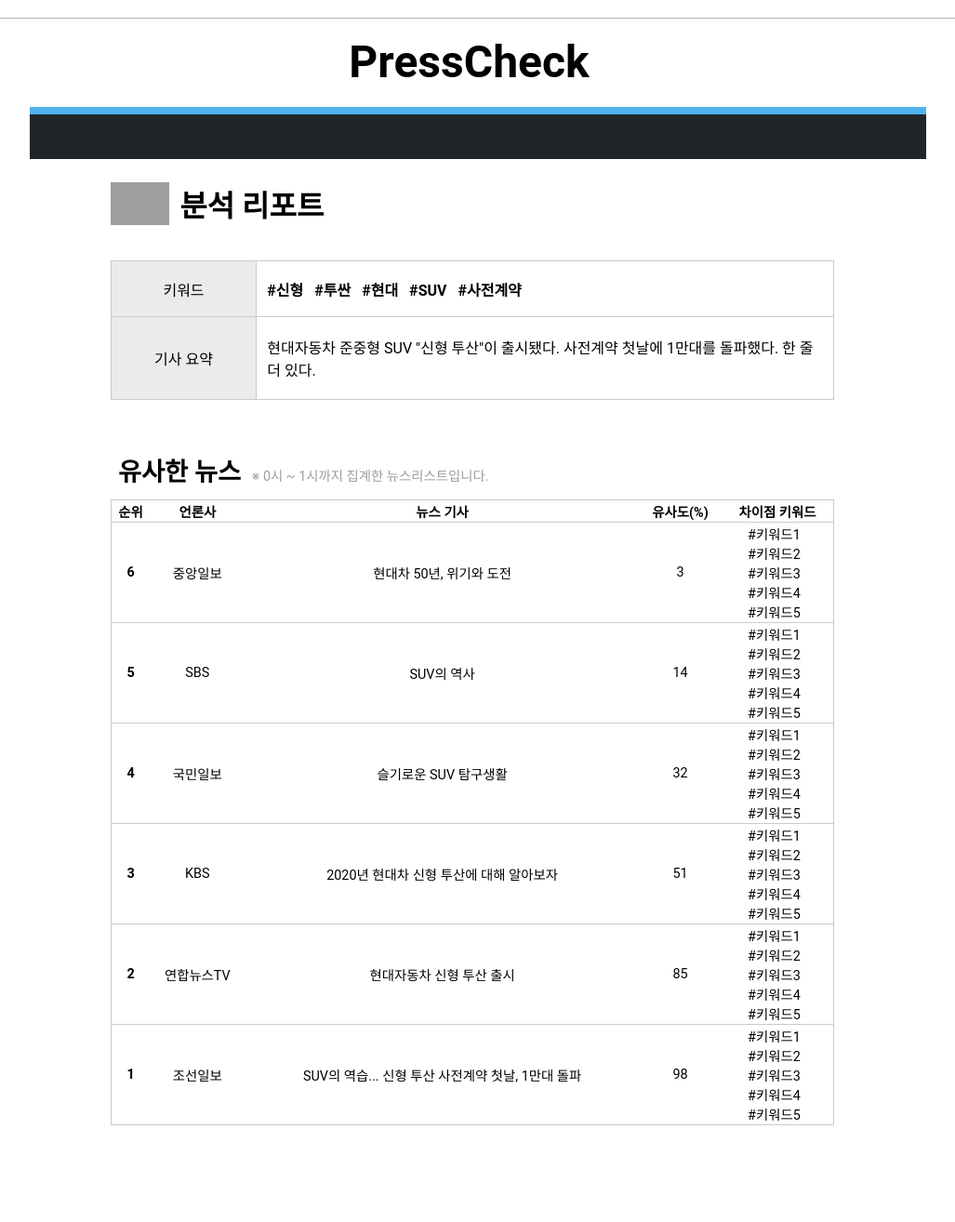
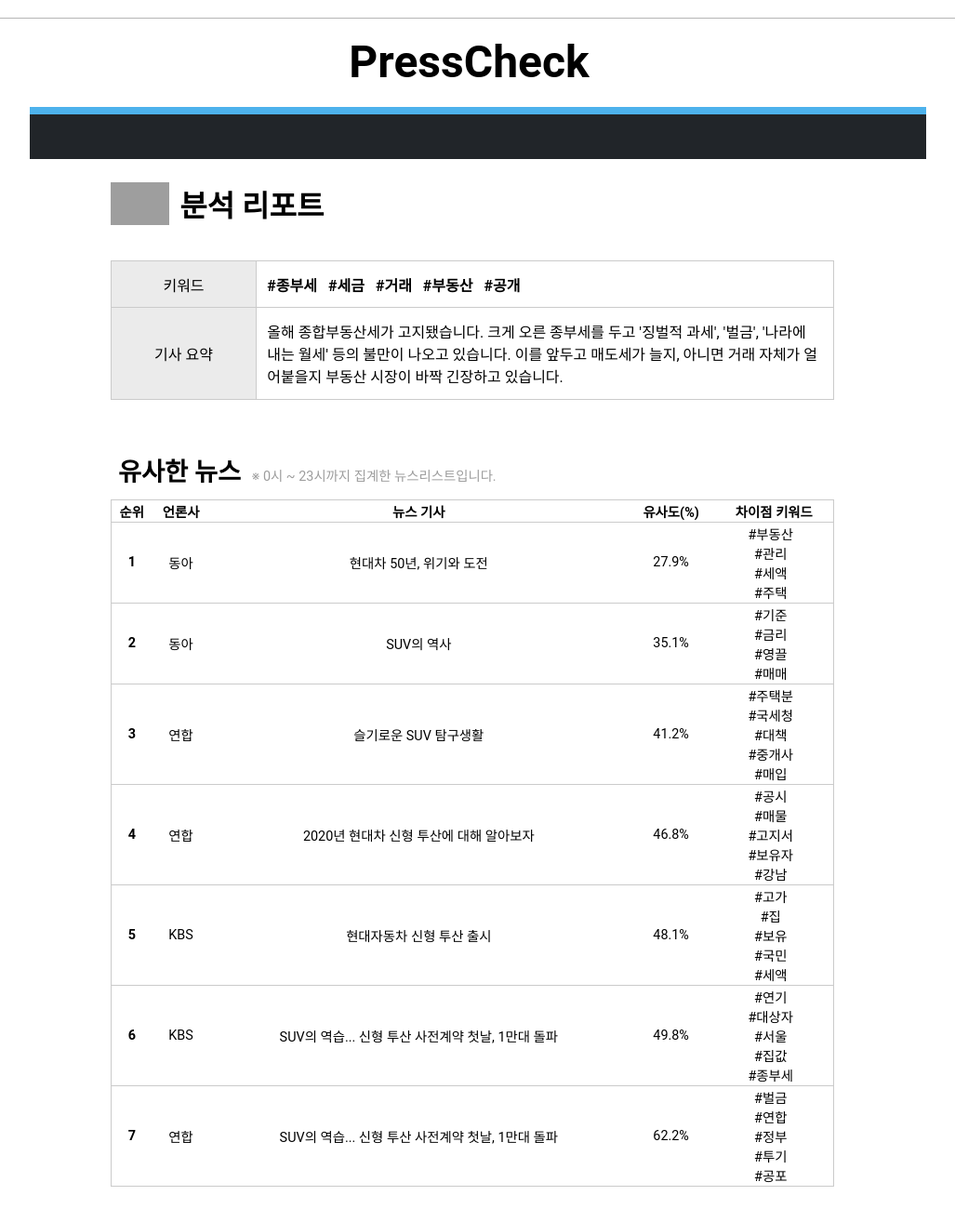
Before and after one commit to reyeon1209/PressCheck, a Python web app: template flask/templates/mail.html in a window 1280 px wide. Shown: the whole page at 93% size, without its empty margins (104-1131 px from the left). Before the commit the page ends 1210 px from the top, so only its background shows below. Run offline with Jinja, Linux system fonts and the light colour scheme; the template is opened without the code that fills it, so the values that code supplies are empty; grey boxes are pictures that could not be loaded.

Commit message:
Today's화면 수정

```diff
--- a/client/src/components/Analyze/SimilarNewsList.js
+++ b/client/src/components/Analyze/SimilarNewsList.js
@@ -9,15 +9,19 @@ class SimilarNewsList extends Component {
     }
 
     render() {
+        var ind = 0;
         const list = (this.props.target_info).map((info, i) => {
+            if (info.similarity > 25) {
+                ind++;
                 return (<SimilarNewsInfo origin_id={info.origin_id}
                                         target_id={info.target_id}
                                         similarity={info.similarity}
-                                    ranking={i+1}
+                                        ranking={ind}
                                         diffKeyword={info.diffKeyword}
                                         press={info.press}
                                         title={info.title}
                         />);
+                }
         });
 
         return (
--- a/client/src/screens/Todays.js
+++ b/client/src/screens/Todays.js
@@ -110,7 +110,7 @@ class Todays extends Component {
                     <div className="today-margin">
                         <div className="today-title mid-margin">시간별 주요 키워드 추이</div>
                         <div>
-                            <KeywordChart data={timeKeywords[this.state.activeTime]} />
+                            <KeywordChart data={timeKeywords[3]} />
                             <div className="chart-right">
                                 <TimeKeyword data={timeKeywords} func={this.timeClickHandler} />
                             </div>
--- a/flask/templates/mail.html
+++ b/flask/templates/mail.html
@@ -33,25 +33,25 @@
                                         <tr style="padding: 1.5% 1.5% 1.5% 1.5%; border: 1px solid #CBCBCB;">
                                             <td class="title-td" style="padding: 1.5% 1.5% 1.5% 1.5%; border: 1px solid #CBCBCB; background-color: #ebebeb; text-align: center; width: 20%;">키워드</td>
                                             <td class="content-td" style="padding: 1.5% 1.5% 1.5% 1.5%; border: 1px solid #CBCBCB; padding-left: 1.5%;">
-                                                <div class="analyze-keyword" style="display: inline-block; font-weight: 600;">#신형&nbsp;&nbsp;</div>
-                                                <div class="analyze-keyword" style="display: inline-block; font-weight: 600;">#투싼&nbsp;&nbsp;</div>
-                                                <div class="analyze-keyword" style="display: inline-block; font-weight: 600;">#현대&nbsp;&nbsp;</div>
-                                                <div class="analyze-keyword" style="display: inline-block; font-weight: 600;">#SUV&nbsp;&nbsp;</div>
-                                                <div class="analyze-keyword" style="display: inline-block; font-weight: 600;">#사전계약&nbsp;&nbsp;</div>
+                                                <div class="analyze-keyword" style="display: inline-block; font-weight: 600;">#종부세&nbsp;&nbsp;</div>
+                                                <div class="analyze-keyword" style="display: inline-block; font-weight: 600;">#세금&nbsp;&nbsp;</div>
+                                                <div class="analyze-keyword" style="display: inline-block; font-weight: 600;">#거래&nbsp;&nbsp;</div>
+                                                <div class="analyze-keyword" style="display: inline-block; font-weight: 600;">#부동산&nbsp;&nbsp;</div>
+                                                <div class="analyze-keyword" style="display: inline-block; font-weight: 600;">#공개&nbsp;&nbsp;</div>
                                             </td>
                                         </tr>
                                         <tr style="padding: 1.5% 1.5% 1.5% 1.5%; border: 1px solid #CBCBCB;"></tr>
                                             <td class="title-td" style="padding: 1.5% 1.5% 1.5% 1.5%; border: 1px solid #CBCBCB; background-color: #ebebeb; text-align: center; width: 20%;">기사 요약</td>
                                             <td class="content-td" style="padding: 1.5% 1.5% 1.5% 1.5%; border: 1px solid #CBCBCB; padding-left: 1.5%;">
                                                 <div class="summary-td">
-                                                    <div>현대자동차 준중형 SUV "신형 투산"이 출시됐다. 사전계약 첫날에 1만대를 돌파했다. 한 줄 더 있다.</div>
+                                                    <div>올해 종합부동산세가 고지됐습니다. 크게 오른 종부세를 두고 '징벌적 과세', '벌금', '나라에 내는 월세' 등의 불만이 나오고 있습니다. 이를 앞두고 매도세가 늘지, 아니면 거래 자체가 얼어붙을지 부동산 시장이 바짝 긴장하고 있습니다.</div>
                                                 </div>
                                             </td>
                                         </tr>
                                     </table>
 
                                     <div class="similar-title" style="display: inline-block; font-size: 1.7rem; margin-left: 1%; font-weight: 600;">유사한 뉴스</div>
-                                    <div class="similar-aggregate" style="display: inline-block; font-size: 0.9rem; margin-left: 1%; color: #9D9D9D;">※ 0시 ~ 1시까지 집계한 뉴스리스트입니다.</div>
+                                    <div class="similar-aggregate" style="display: inline-block; font-size: 0.9rem; margin-left: 1%; color: #9D9D9D;">※ 0시 ~ 23시까지 집계한 뉴스리스트입니다.</div>
                                     <div class="similar-news-list">
                                         <table class="right-botton-table" style="margin: 0 auto; border: 1px solid #CBCBCB; border-collapse:collapse; min-width: 100%; margin-top: 1.5%; margin-bottom: 5%;">
                                             <tr style="border: 1px solid #CBCBCB; text-align: center; font-size: 0.9rem;">
@@ -62,80 +62,91 @@
                                                 <th>차이점 키워드</th>
                                             </tr>
                                             <tr class="similar-news-info" style="border: 1px solid #CBCBCB; text-align: center; font-size: 0.9rem;">
-                                                <td><b>6</b></td>
-                                                <td>중앙일보</td>
+                                                <td><b>1</b></td>
+                                                <td>동아</td>
                                                 <td class="similar-news-info-title" style="padding: 2%;">현대차 50년, 위기와 도전</td>
-                                                <td>3</td>
+                                                <td>27.9%</td>
                                                 <td>
-                                                    <div class="diff-keyword">#키워드1&nbsp;&nbsp;</div>
-                                                    <div class="diff-keyword">#키워드2&nbsp;&nbsp;</div>
-                                                    <div class="diff-keyword">#키워드3&nbsp;&nbsp;</div>
-                                                    <div class="diff-keyword">#키워드4&nbsp;&nbsp;</div>
-                                                    <div class="diff-keyword">#키워드5&nbsp;&nbsp;</div>
+                                                    <div class="diff-keyword">#부동산&nbsp;&nbsp;</div>
+                                                    <div class="diff-keyword">#관리&nbsp;&nbsp;</div>
+                                                    <div class="diff-keyword">#세액&nbsp;&nbsp;</div>
+                                                    <div class="diff-keyword">#주택&nbsp;&nbsp;</div>
+                                                </td>
+                                            </tr>
+                                            <tr class="similar-news-info" style="border: 1px solid #CBCBCB; text-align: center; font-size: 0.9rem;">
+                                                <td><b>2</b></td>
+                                                <td>동아</td>
+                                                <td class="similar-news-info-title" style="padding: 2%;">SUV의 역사</td>
+                                                <td>35.1%</td>
+                                                <td>
+                                                    <div class="diff-keyword">#기준&nbsp;&nbsp;</div>
+                                                    <div class="diff-keyword">#금리&nbsp;&nbsp;</div>
+                                                    <div class="diff-keyword">#영끌&nbsp;&nbsp;</div>
+                                                    <div class="diff-keyword">#매매&nbsp;&nbsp;</div>
+                                                </td>
+                                            </tr>
+                                            <tr class="similar-news-info" style="border: 1px solid #CBCBCB; text-align: center; font-size: 0.9rem;">
+                                                <td><b>3</b></td>
+                                                <td>연합</td>
+                                                <td class="similar-news-info-title" style="padding: 2%;">슬기로운 SUV 탐구생활</td>
+                                                <td>41.2%</td>
+                                                <td>
+                                                    <div class="diff-keyword">#주택분&nbsp;&nbsp;</div>
+                                                    <div class="diff-keyword">#국세청&nbsp;&nbsp;</div>
+                                                    <div class="diff-keyword">#대책&nbsp;&nbsp;</div>
+                                                    <div class="diff-keyword">#중개사&nbsp;&nbsp;</div>
+                                                    <div class="diff-keyword">#매입&nbsp;&nbsp;</div>
+                                                </td>
+                                            </tr>
+                                            <tr class="similar-news-info" style="border: 1px solid #CBCBCB; text-align: center; font-size: 0.9rem;">
+                                                <td><b>4</b></td>
+                                                <td>연합</td>
+                                                <td class="similar-news-info-title" style="padding: 2%;">2020년 현대차 신형 투산에 대해 알아보자</td>
+                                                <td>46.8%</td>
+                                                <td>
+                                                    <div class="diff-keyword">#공시&nbsp;&nbsp;</div>
+                                                    <div class="diff-keyword">#매물&nbsp;&nbsp;</div>
+                                                    <div class="diff-keyword">#고지서&nbsp;&nbsp;</div>
+                                                    <div class="diff-keyword">#보유자&nbsp;&nbsp;</div>
+                                                    <div class="diff-keyword">#강남&nbsp;&nbsp;</div>
                                                 </td>
                                             </tr>
                                             <tr class="similar-news-info" style="border: 1px solid #CBCBCB; text-align: center; font-size: 0.9rem;">
                                                 <td><b>5</b></td>
-                                                <td>SBS</td>
-                                                <td class="similar-news-info-title" style="padding: 2%;">SUV의 역사</td>
-                                                <td>14</td>
-                                                <td>
-                                                    <div class="diff-keyword">#키워드1&nbsp;&nbsp;</div>
-                                                    <div class="diff-keyword">#키워드2&nbsp;&nbsp;</div>
-                                                    <div class="diff-keyword">#키워드3&nbsp;&nbsp;</div>
-                                                    <div class="diff-keyword">#키워드4&nbsp;&nbsp;</div>
-                                                    <div class="diff-keyword">#키워드5&nbsp;&nbsp;</div>
+                                                <td>KBS</td>
+                                                <td class="similar-news-info-title" style="padding: 2%;">현대자동차 신형 투산 출시</td>
+                                                <td>48.1%</td><td>
+                                                    <div class="diff-keyword">#고가&nbsp;&nbsp;</div>
+                                                    <div class="diff-keyword">#집&nbsp;&nbsp;</div>
+                                                    <div class="diff-keyword">#보유&nbsp;&nbsp;</div>
+                                                    <div class="diff-keyword">#국민&nbsp;&nbsp;</div>
+                                                    <div class="diff-keyword">#세액&nbsp;&nbsp;</div>
                                                 </td>
                                             </tr>
                                             <tr class="similar-news-info" style="border: 1px solid #CBCBCB; text-align: center; font-size: 0.9rem;">
-                                                <td><b>4</b></td>
-                                                <td>국민일보</td>
-                                                <td class="similar-news-info-title" style="padding: 2%;">슬기로운 SUV 탐구생활</td>
-                                                <td>32</td>
+                                                <td><b>6</b></td>
+                                                <td>KBS</td>
+                                                <td class="similar-news-info-title" style="padding: 2%;">SUV의 역습... 신형 투산 사전계약 첫날, 1만대 돌파</td>
+                                                <td>49.8%</td>
                                                 <td>
-                                                    <div class="diff-keyword">#키워드1&nbsp;&nbsp;</div>
-                                                    <div class="diff-keyword">#키워드2&nbsp;&nbsp;</div>
-                                                    <div class="diff-keyword">#키워드3&nbsp;&nbsp;</div>
-                                                    <div class="diff-keyword">#키워드4&nbsp;&nbsp;</div>
-                                                    <div class="diff-keyword">#키워드5&nbsp;&nbsp;</div>
+                                                    <div class="diff-keyword">#연기&nbsp;&nbsp;</div>
+                                                    <div class="diff-keyword">#대상자&nbsp;&nbsp;</div>
+                                                    <div class="diff-keyword">#서울&nbsp;&nbsp;</div>
+                                                    <div class="diff-keyword">#집값&nbsp;&nbsp;</div>
+                                                    <div class="diff-keyword">#종부세&nbsp;&nbsp;</div>
                                                 </td>
                                             </tr>
                                             <tr class="similar-news-info" style="border: 1px solid #CBCBCB; text-align: center; font-size: 0.9rem;">
-                                                <td><b>3</b></td>
-                                                <td>KBS</td>
-                                                <td class="similar-news-info-title" style="padding: 2%;">2020년 현대차 신형 투산에 대해 알아보자</td>
-                                                <td>51</td>
+                                                <td><b>7</b></td>
+                                                <td>연합</td>
+                                                <td class="similar-news-info-title" style="padding: 2%;">SUV의 역습... 신형 투산 사전계약 첫날, 1만대 돌파</td>
+                                                <td>62.2%</td>
                                                 <td>
-                                                    <div class="diff-keyword">#키워드1&nbsp;&nbsp;</div>
-                                                    <div class="diff-keyword">#키워드2&nbsp;&nbsp;</div>
-                                                    <div class="diff-keyword">#키워드3&nbsp;&nbsp;</div>
-                                                    <div class="diff-keyword">#키워드4&nbsp;&nbsp;</div>
-                                                    <div class="diff-keyword">#키워드5&nbsp;&nbsp;</div>
-                                                </td>
-                                            </tr>
-                                            <tr class="similar-news-info" style="border: 1px solid #CBCBCB; text-align: center; font-size: 0.9rem;">
-                                                <td><b>2</b></td>
-                                                <td>연합뉴스TV</td>
-                                                <td class="similar-news-info-title" style="padding: 2%;">현대자동차 신형 투산 출시</td>
-                                                <td>85</td><td>
-                                                    <div class="diff-keyword">#키워드1&nbsp;&nbsp;</div>
-                                                    <div class="diff-keyword">#키워드2&nbsp;&nbsp;</div>
-                                                    <div class="diff-keyword">#키워드3&nbsp;&nbsp;</div>
-                                                    <div class="diff-keyword">#키워드4&nbsp;&nbsp;</div>
-                                                    <div class="diff-keyword">#키워드5&nbsp;&nbsp;</div>
-                                                </td>
-                                            </tr>
-                                            <tr class="similar-news-info" style="border: 1px solid #CBCBCB; text-align: center; font-size: 0.9rem;">
-                                                <td><b>1</b></td>
-                                                <td>조선일보</td>
-                                                <td class="similar-news-info-title" style="padding: 2%;">SUV의 역습... 신형 투산 사전계약 첫날, 1만대 돌파</td>
-                                                <td>98</td>
-                                                <td>
-                                                    <div class="diff-keyword">#키워드1&nbsp;&nbsp;</div>
-                                                    <div class="diff-keyword">#키워드2&nbsp;&nbsp;</div>
-                                                    <div class="diff-keyword">#키워드3&nbsp;&nbsp;</div>
-                                                    <div class="diff-keyword">#키워드4&nbsp;&nbsp;</div>
-                                                    <div class="diff-keyword">#키워드5&nbsp;&nbsp;</div>
+                                                    <div class="diff-keyword">#벌금&nbsp;&nbsp;</div>
+                                                    <div class="diff-keyword">#연합&nbsp;&nbsp;</div>
+                                                    <div class="diff-keyword">#정부&nbsp;&nbsp;</div>
+                                                    <div class="diff-keyword">#투기&nbsp;&nbsp;</div>
+                                                    <div class="diff-keyword">#공포&nbsp;&nbsp;</div>
                                                 </td>
                                             </tr>
                                         </table>
--- a/server/routes/article.js
+++ b/server/routes/article.js
@@ -49,10 +49,6 @@ router.post('/table', (req, res) => {
     var category = req.body.category;
     var press = req.body.press;
 
-    console.log(req.body);
-    console.log(press);
-    console.log(category);
-
     Article.find({ press: press, category: category })
         .exec((err, articles) => {
             if (err) return res.status(400).send(err);
```
Lines whose indentation alone changed are shown as unchanged.
